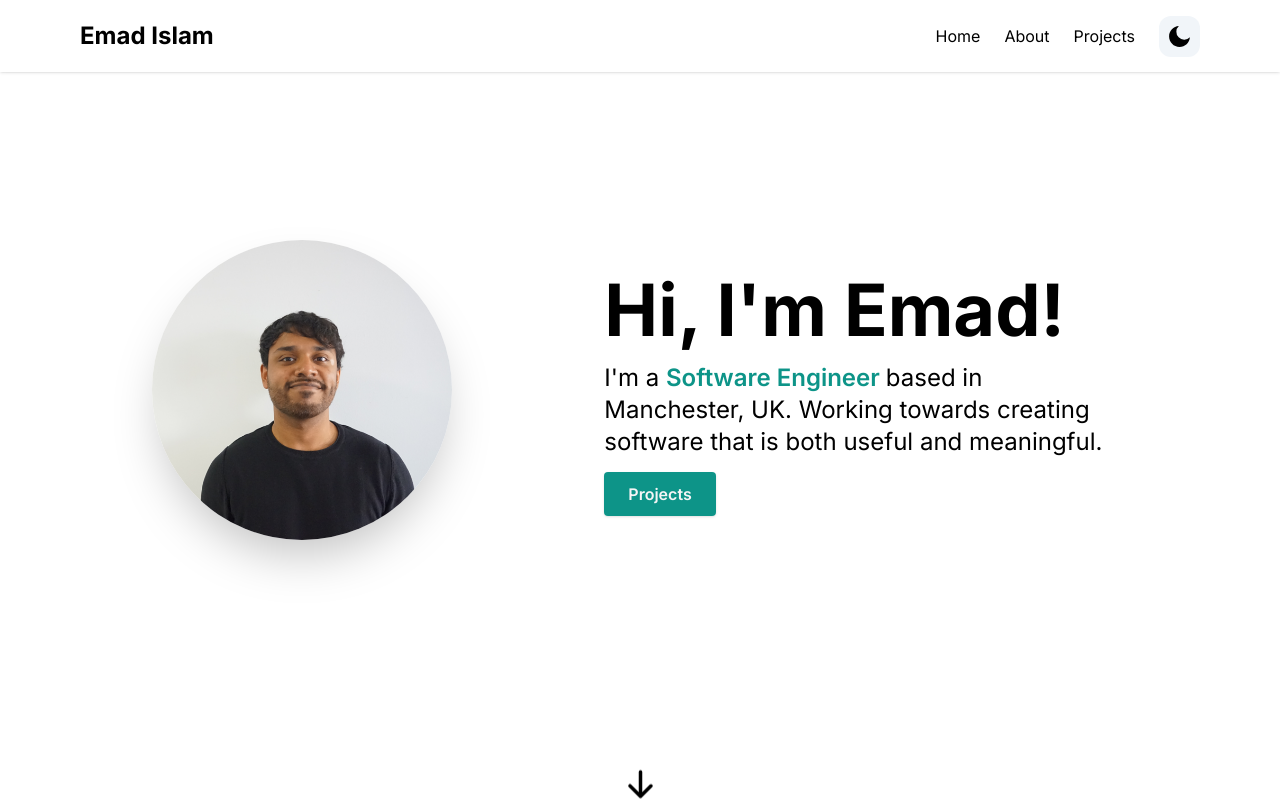
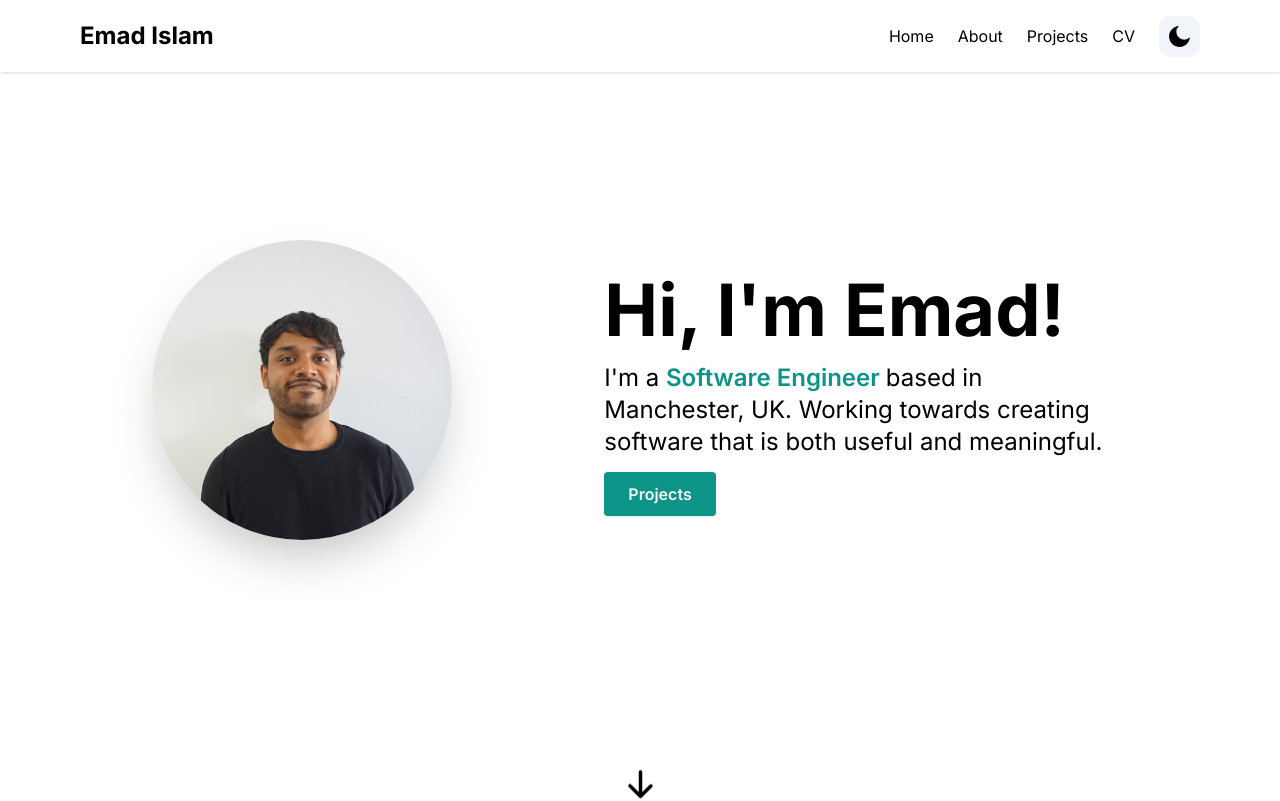
Before and after one commit to code-emad/porfolio-ver1, a Next.js app: page / in a window 1280 px wide. Shown: the top 801 px of the page. Built offline with nearby package versions, Linux system fonts and the light colour scheme.

Commit message:
adding placeholder for cv in nav bar

```diff
--- a/src/app/Components/Navbar.tsx
+++ b/src/app/Components/Navbar.tsx
@@ -83,6 +83,20 @@ const Navbar = () => {
                   </Link>
                 );
               })}
+
+              {/*CV Down*/}
+              <a
+               key="cv"
+               href="/Animated-Emad1.png"
+               className={
+                 "block lg:inline-block text-red hover:text-neutral-500 dark:text-neutral-100"
+               }
+              >
+
+                {"CV"}
+              </a>
+
+
               {currentTheme === "dark" ? (
                 <button
                   onClick={() => {
```
